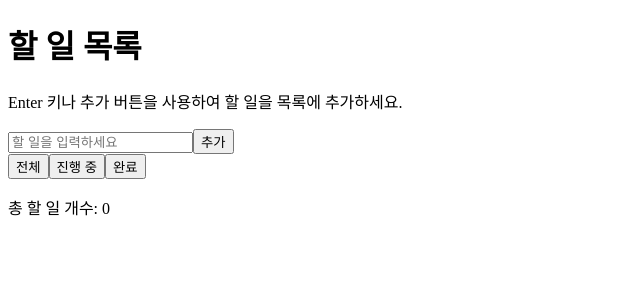
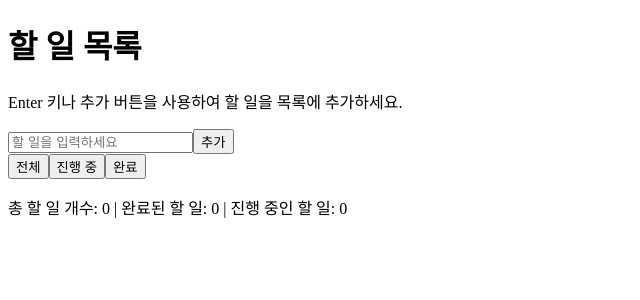
Before and after one commit to sugoring/react-todo-list-precourse, a React (Vite) app: page / in a window 1280 px wide. Shown: the top 300 px of the page, without its empty margins (0-640 px from the left). Built offline with nearby package versions, Linux system fonts and the light colour scheme.

Commit message:
feat: 완료된 할 일과 진행 중인 할 일의 개수를 각각 표시

```diff
--- a/src/components/TodoContainer.jsx
+++ b/src/components/TodoContainer.jsx
@@ -16,6 +16,8 @@ const TodoContainer = () => {
   } = useTodos();
 
   const totalTodos = todos.length;
+  const completedTodos = todos.filter((todo) => todo.completed).length;
+  const activeTodos = totalTodos - completedTodos;
 
   return (
     <div>
@@ -30,7 +32,10 @@ const TodoContainer = () => {
         toggleComplete={handleToggleComplete}
         deleteTodo={handleDeleteTodo}
       />
-      <div>총 할 일 개수: {totalTodos}</div>
+      <div>
+        총 할 일 개수: {totalTodos} | 완료된 할 일: {completedTodos} | 진행 중인
+        할 일: {activeTodos}
+      </div>
     </div>
   );
 };
```
